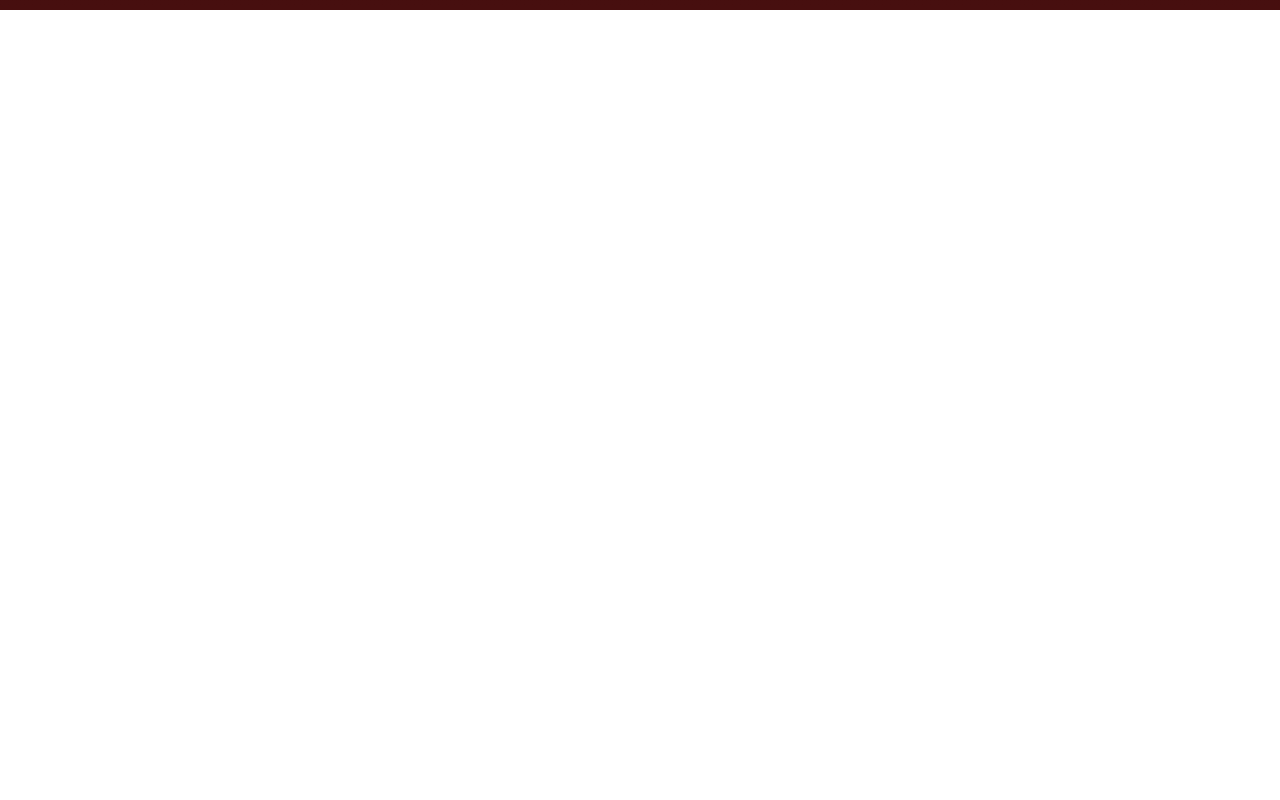
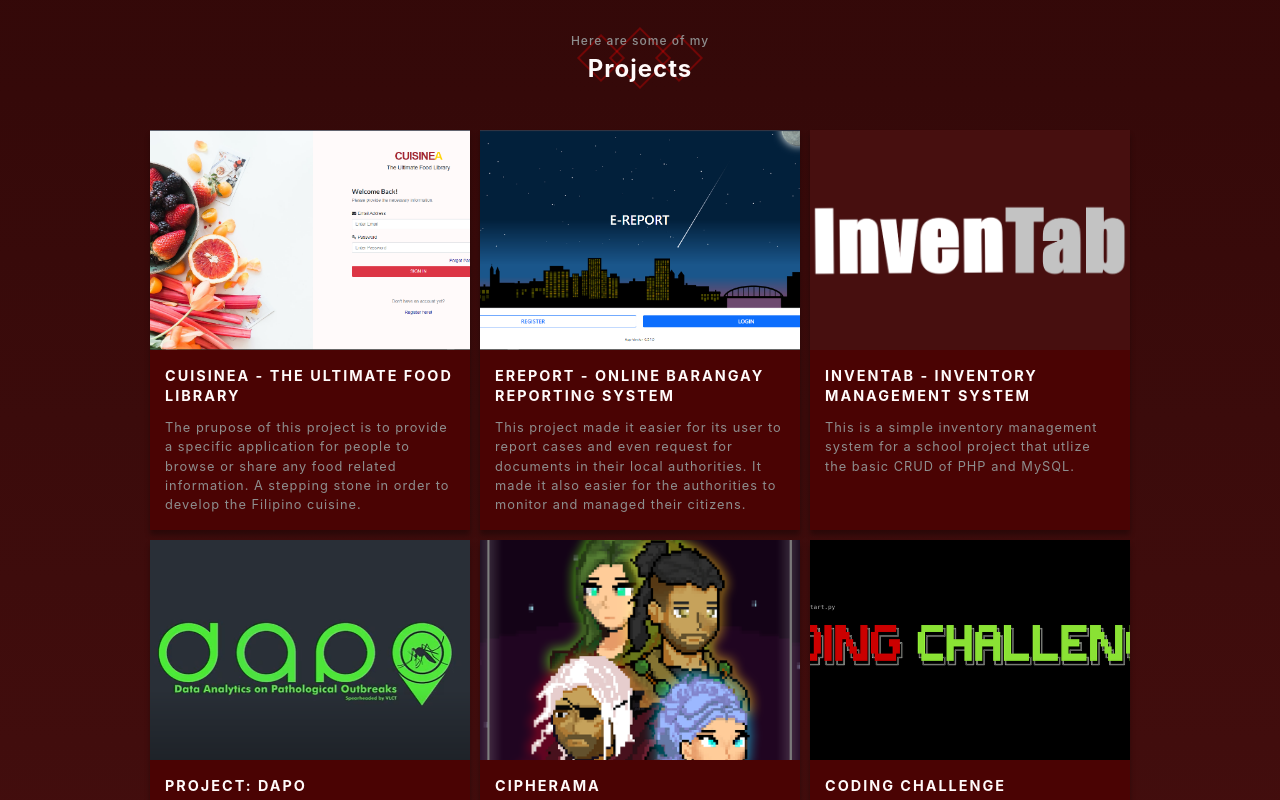
Before and after one commit to healer404/healer404.github.io, a React (Create React App) app: page / in a window 1280 px wide. Shown: the part 1720-2520 px from the top of the page. Before the commit the page ends 1730 px from the top, so only its background shows below. Built offline with nearby package versions, Linux system fonts and the light colour scheme; the HTML template or start-up script is replaced by a standard one.

Commit message:
reverted and modified the projects

```diff
--- /dev/null
+++ b/src/components/portfolio/project/projectItem.jsx
@@ -0,0 +1,21 @@
+const ProjectItem = (props) => {
+  const backgroundImg = props.itemDetails.backgroundImg;
+  const isBgWhole = props.itemDetails.isBgWhole;
+  const title = props.itemDetails.title;
+  const description = props.itemDetails.description;
+  return (
+    <article className="card">
+      <div className="card-wrapper">
+        <div
+          className={`top ${isBgWhole ? " whole" : ""}`}
+          style={{backgroundImage: backgroundImg}}
+        ></div>
+        <div className="bottom">
+          <span>{title}</span>
+          <p>{description}</p>
+        </div>
+      </div>
+    </article>
+  )
+}
+export default ProjectItem;
--- /dev/null
+++ b/src/components/portfolio/project/projects.css
@@ -0,0 +1,88 @@
+.projectContainer{
+  padding: 5vh 0 15vh 0;
+  display: flex;
+  flex-direction: column;
+  width: 100vw;
+  overflow: auto;
+}
+.projectCards{
+  display: flex;
+  flex-direction: row;
+  width: max-content;
+  z-index: 2;
+}
+.projectCards > .card{
+  width: 80vw;
+  display: flex;
+  flex-direction: column;
+  padding: var(--nrm-padding);
+}
+
+.projectCards > .card > .card-wrapper{
+  box-shadow: 0px 5px 5px rgba(0, 0, 0, 0.3);
+}
+.projectCards > .card > .card-wrapper > .top{
+  height: min(220px, 30vh);
+  background-color: var(--clr-lightdark-red);
+  background-size: cover;
+  background-repeat: no-repeat;
+  background-position: center;
+}
+.projectCards > .card > .card-wrapper > .top.whole{
+  background-size: 100% auto;
+}
+.projectCards > .card > .card-wrapper > .bottom{
+  height: min(150px, 30vh);
+  background-color: var(--clr-dark-red);
+  padding: var(--nrm-padding);
+}
+.projectCards > .card > .card-wrapper > .bottom > span{
+  font-weight: bold;
+  text-transform: uppercase;
+  color: var(--clr-white);
+  font-size: .9rem;
+  letter-spacing: 2px;
+}
+.projectCards > .card > .card-wrapper > .bottom > p{
+  color: var(--clr-gray);
+  font-size: .8rem;
+  letter-spacing: 1px;
+  line-height: 1.2rem;
+  font-weight: normal;
+}
+
+.projectContainer.active > .projectCards > .card{
+  animation-name: slide-in;
+}
+.projectContainer.active > .projectCards > .card:nth-child(odd){
+  animation-duration: 400ms;
+}
+.projectContainer.active > .projectCards > .card:nth-child(even){
+  animation-duration: 600ms;
+}
+
+@media screen and (min-width: 46.856rem){
+  .projectContainer{
+    overflow: hidden;
+    width: auto;
+    display: flex;
+  }
+  .projectCards{
+    display: grid;
+    grid-template-areas: 'item item item';
+    justify-content: center;
+    margin-inline: auto;
+  }
+  .projectCards > .card{
+    width: 320px;
+    padding: 5px;
+  }
+}
+@media screen and (max-width: 820px){
+  .projectCards{
+    grid-template-areas: 'item item';
+  }
+  .projectCards > .card{
+    width: 300px;
+  }
+}
--- /dev/null
+++ b/src/components/portfolio/project/projects.jsx
@@ -0,0 +1,67 @@
+import { useRef } from 'react';
+import Observer from '../../../hooks/observer';
+import SectionHeader from '../misc/header';
+import ProjectItem from './projectItem';
+import './projects.css';
+
+const Projects = () => {
+  const refProjects = useRef(null);
+  const headerDetails = {
+    title: "Projects",
+    subtitle: "Here are some of my",
+    ref: Observer(refProjects),
+    id: "projects"
+  };
+  const projectsDetails = [
+    {
+      backgroundImg: "url('./assets/portfolio/cuisinea.png')",
+      isBgWhole: false,
+      title: "Cuisinea - the ultimate food library",
+      description: "The prupose of this project is to provide a specific application for people to browse or share any food related information. A stepping stone in order to develop the Filipino cuisine."
+    },
+    {
+      backgroundImg: "url('./assets/portfolio/ereport.png')",
+      isBgWhole: false,
+      title: "EREPORT - Online Barangay reporting system",
+      description: "This project made it easier for its user to report cases and even request for documents in their local authorities. It made it also easier for the authorities to monitor and managed their citizens."
+    },
+    {
+      backgroundImg: "url('./assets/portfolio/project-inventab.png')",
+      isBgWhole: true,
+      title: "Inventab - Inventory Management System",
+      description: "This is a simple inventory management system for a school project that utlize the basic CRUD of PHP and MySQL."
+    },
+    {
+      backgroundImg: "url('./assets/portfolio/project-dapo.png')",
+      isBgWhole: false,
+      title: "Project: DAPO",
+      description: "Project: DAPO or Data Analytics on Pathological Outbreaks was similar to a contact tracing applications but it was focused on dengue outbreak. This was developed using PHP, MySQL, JavaScript, and Cordova."
+    },
+    {
+      backgroundImg: "url('./assets/portfolio/cipherama.png')",
+      isBgWhole: false,
+      title: "Cipherama",
+      description: "It's a turned-based strategy multiplayer game where the two teams will race in decrypting the traps and base of their enemy team. This game was developed using PHP, MySQL, and JavaScript."
+    },
+    {
+      backgroundImg: "url('./assets/portfolio/project-coding-challenge.png')",
+      isBgWhole: false,
+      title: "Coding Challenge",
+      description: "A number of teams competed in a coding challenge with the aim of winning by accumulating the most points."
+    }
+  ];
+  return (
+    <section className="PRTFsection" ref={refProjects}>
+      <SectionHeader header={headerDetails} />
+
+      <main className={`projectContainer ${Observer(refProjects) ? "active" : ""}`}>
+        <div className="projectCards">
+          {projectsDetails.map((projectItem, index) => (
+            <ProjectItem itemDetails={projectItem} key={index} />
+          ))}
+        </div>
+      </main>
+    </section>
+  )
+}
+export default Projects;
--- a/src/page/portfolio/Portfolio.jsx
+++ b/src/page/portfolio/Portfolio.jsx
@@ -1,6 +1,7 @@
 import './portfolio.css';
 import Introduction from '../../components/portfolio/introduction/introduction';
 import AboutMe from '../../components/portfolio/about/about';
+import Projects from '../../components/portfolio/project/projects';
 
 import BackgroundAnimation from '../../components/portfolio/misc/background';
 
@@ -10,6 +11,7 @@ const PortfolioPage = () => {
       <BackgroundAnimation />
       <Introduction />
       <AboutMe />
+      <Projects />
     </>
   )
 }
--- a/src/page/portfolio/portfolio.css
+++ b/src/page/portfolio/portfolio.css
@@ -206,94 +206,7 @@ body{
 
 
 
-/***** PROJECTS *****/
-.projectContainer{
-  padding: 5vh 0 15vh 0;
-  display: flex;
-  flex-direction: column;
-  width: 100vw;
-  overflow: auto;
-}
-.projectCards{
-  display: flex;
-  flex-direction: row;
-  width: max-content;
-}
-.projectCards > .card{
-  width: 80vw;
-  display: flex;
-  flex-direction: column;
-  padding: var(--nrm-padding);
-}
 
-.projectCards > .card > .card-wrapper{
-  box-shadow: 0px 5px 5px rgba(0, 0, 0, 0.3);
-}
-.projectCards > .card > .card-wrapper > .top{
-  height: min(220px, 30vh);
-  background-color: var(--clr-lightdark-red);
-  background-size: cover;
-  background-repeat: no-repeat;
-  background-position: center;
-}
-.projectCards > .card > .card-wrapper > .top.whole{
-  background-size: 100% auto;
-}
-.projectCards > .card > .card-wrapper > .bottom{
-  height: min(150px, 30vh);
-  background-color: var(--clr-dark-red);
-  padding: var(--nrm-padding);
-}
-.projectCards > .card > .card-wrapper > .bottom > span{
-  font-weight: bold;
-  text-transform: uppercase;
-  color: var(--clr-white);
-  font-size: .9rem;
-  letter-spacing: 2px;
-}
-.projectCards > .card > .card-wrapper > .bottom > p{
-  color: var(--clr-gray);
-  font-size: .8rem;
-  letter-spacing: 1px;
-  line-height: 1.2rem;
-  font-weight: normal;
-}
-
-.projectContainer.active > .projectCards > .card{
-  animation-name: slide-in;
-}
-.projectContainer.active > .projectCards > .card:nth-child(odd){
-  animation-duration: 400ms;
-}
-.projectContainer.active > .projectCards > .card:nth-child(even){
-  animation-duration: 600ms;
-}
-
-@media screen and (min-width: 46.856rem){
-  .projectContainer{
-    overflow: hidden;
-    width: auto;
-    display: flex;
-  }
-  .projectCards{
-    display: grid;
-    grid-template-areas: 'item item item';
-    justify-content: center;
-    margin-inline: auto;
-  }
-  .projectCards > .card{
-    width: 320px;
-    padding: 5px;
-  }
-}
-@media screen and (max-width: 820px){
-  .projectCards{
-    grid-template-areas: 'item item';
-  }
-  .projectCards > .card{
-    width: 300px;
-  }
-}
 
 
 /***** CONTACT *****/
```
